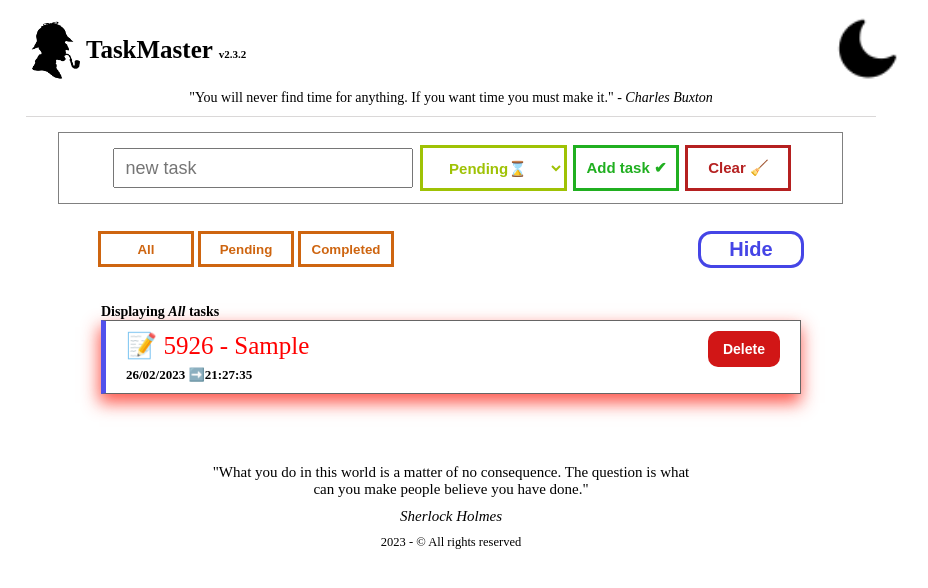
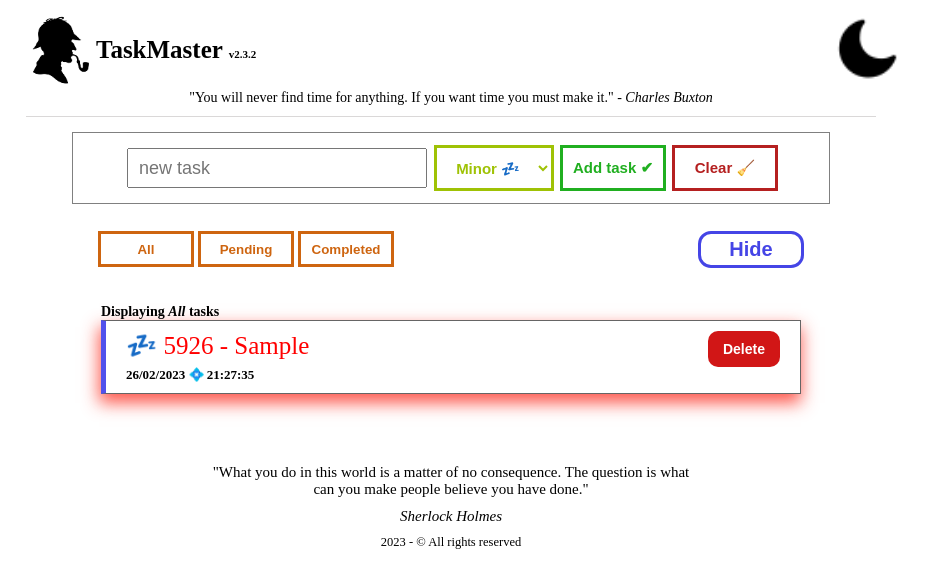
Before and after one commit to RubenSH51/taskmaster, a React (Create React App) app: page / in a window 1280 px wide. Both pictures are taken after typing "Sample" into the empty fields and a click on the button "Add task ✔". Shown: the top 588 px of the page, without its empty margins (189-1117 px from the left). Built offline with nearby package versions, Linux system fonts and the light colour scheme.

Commit message:
Casi todos los bugs conocidos completados

```diff
--- a/src/app.css
+++ b/src/app.css
@@ -4,6 +4,8 @@
     padding: 0;
     box-sizing: border-box;
 }
+
+
 
 html
 {
--- a/src/components/AddTask.css
+++ b/src/components/AddTask.css
@@ -113,6 +113,6 @@
 
     .addtask form input
     {
-        width: 365px;
+        width: 343px;
     }
 }
--- a/src/components/AddTask.js
+++ b/src/components/AddTask.js
@@ -4,7 +4,7 @@ import "./AddTask.css"
 export const AddTask = ({tasks,setTasks}) => {
 
     const [newTask, setNewTask] = useState("");
-    const [taskProgress, setTaskProgress] = useState(false)
+    const [taskProgress, setTaskProgress] = useState('💤')
     const [fecha,setFecha] = useState('')
     const [time,setTime] = useState('')
 
@@ -19,7 +19,7 @@ export const AddTask = ({tasks,setTasks}) => {
     function handleReset()
     {
       setNewTask('')
-      setTaskProgress(false)
+      setTaskProgress('💤')
 
     }
 
@@ -42,7 +42,7 @@ export const AddTask = ({tasks,setTasks}) => {
       const task = {
         id: Math.floor(Math.random()*10000),
         name: newTask,
-        completed: Boolean(taskProgress),
+        status: taskProgress,
         date: fecha,
         time: time,
       }
@@ -89,8 +89,9 @@ export const AddTask = ({tasks,setTasks}) => {
 
             <div>
               <select onChange={(event) => setTaskProgress(event.target.value) } value={taskProgress}>
-                <option value={false}>Pending⌛</option>
-                <option value={true}>Completed ✅</option>
+                <option value={'💤'}>Minor 💤</option>
+                <option value={'⏰'}>Vital ⏰</option>
+                <option value={'🔥'}>Critical 🔥</option>
               </select>
               <button className="addtaskBTN">Add task ✔</button>
               <button className="reset" type="button" onClick={clearTasks}>Clear <span role="img" aria-label="">🧹</span></button>
--- a/src/components/Card.js
+++ b/src/components/Card.js
@@ -23,15 +23,29 @@ export const Card = (props) => {
     <>
         <li className={task.completed ? "completed" : "incomplete "}>
             <div className="li-upper">
-              <div>
-                <span role="img" aria-label="" className="cardTodoIcon" onClick={() => taskStatusChange(task.id)}>📝 </span>
+              <div className={task.completed ? "completedAndTachado" : ""}>
+
+
+                <span role="img" aria-label="" className="cardTodoIcon" onClick={() => taskStatusChange(task.id)}>{task.status} </span>
                 <span role="img" aria-label="" className={styles.ganzo}>{task.id} - {props.task.name}</span>
               </div>
+              {
+              task.completed ?
+              <button className={`${styles.doneBTN} ${styles.boton}`} onClick={() => props.deleteTask(task.id)}>Done!</button>
+              :
               <button className={styles.boton} onClick={() => props.deleteTask(task.id)}>Delete</button>
+              }
+
+
+              {/* <button className={styles.boton} onClick={() => props.deleteTask(task.id)}>Delete</button> */}
             </div>
             <div className="li-lower">
-              <p className="taskDateTitle">{props.task.date} <span role="img" aria-label="" >➡️ </span>  </p>
-              <p className="taskTimeTitle">{props.task.time}</p>
+
+              <p className={`taskDateTitle ${task.completed ? "completedAndTachado" : ""}`}>{props.task.date} <span role="img" aria-label="" >💠 </span>  </p>
+              <p className={`taskTimeTitle ${task.completed ? "completedAndTachado" : ""}`}>{props.task.time}</p>
+
+              {/* <p className="taskDateTitle">{props.task.date} <span role="img" aria-label="" >💠 </span>  </p>
+              <p className="taskTimeTitle">{props.task.time}</p> */}
             </div>
 
         </li>
--- a/src/components/Card.module.css
+++ b/src/components/Card.module.css
@@ -21,3 +21,16 @@
     background-color: transparent;
     color: rgb(209, 22, 22);
 }
+
+.doneBTN
+{
+    background-color: rgb(166, 250, 166);
+    pointer-events: none; /*QUITA EL HOVER! LOOOL*/
+    text-decoration: none;
+
+
+}
+
+li.completed .li-upper button {
+    text-decoration: none !important;
+  }
--- a/src/components/header.css
+++ b/src/components/header.css
@@ -51,7 +51,7 @@ header .left h2
 
 header .left img
 {
-    width: 60px;
+    width: 70px;
 }
 
 header h1
--- a/src/components/tasklist.css
+++ b/src/components/tasklist.css
@@ -91,14 +91,23 @@ ul li > div:nth-child(2) p
 }
 
 
+
+.completedAndTachado
+{
+    text-decoration: line-through;
+}
+
 .completed
 {
-    text-decoration: line-through;
+    /* text-decoration: line-through; */
     box-shadow: -1px 8px 16px 1px rgba(66,250,51,0.77);
     -webkit-box-shadow: -1px 8px 16px 1px rgba(66,250,51,0.77);
     -moz-box-shadow: -1px 8px 16px 1px rgba(66,250,51,0.77);
     color: rgb(53, 52, 52);
+    /* background-color: rgb(169, 248, 169); */
 
+    opacity: 0.3;
+    background-color: rgb(19, 18, 18);
 }
 
 .incomplete
@@ -138,6 +147,16 @@ ul li > div:nth-child(2) p
     background-color: rgb(206, 101, 16);
     outline: none;
     border-radius: 10px;
+}
+
+main ul li .li-lower
+{
+    align-items: center;
+}
+
+main ul li .li-lower .taskDateTitle
+{
+    padding-right: 2px;
 }
 
 
@@ -186,7 +205,7 @@ ul li > div:nth-child(2) p
 
 @media (max-width: 640px)
 {
-    .li-upper > div span:nth-child(2)
+    .li-upper > div span
     {
         font-size: 2.2rem;
     }
```
Also changed, not shown: knownbugs.txt.
